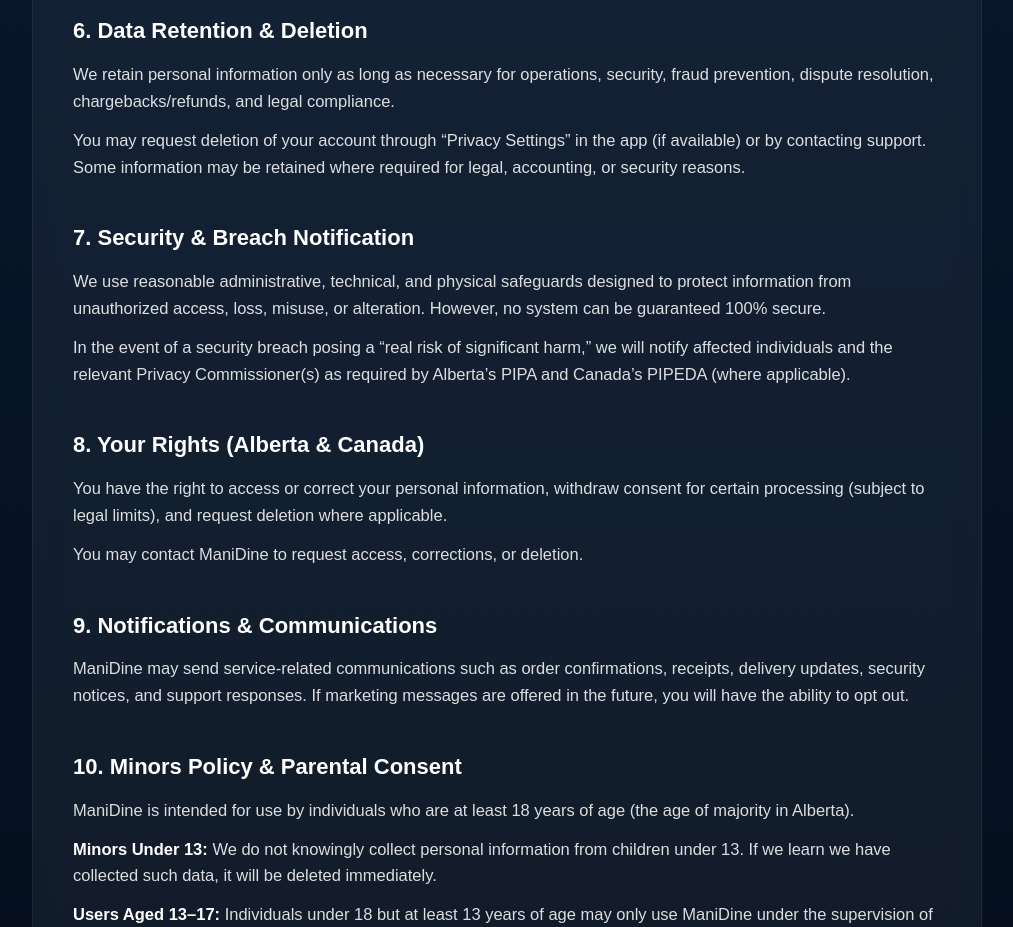
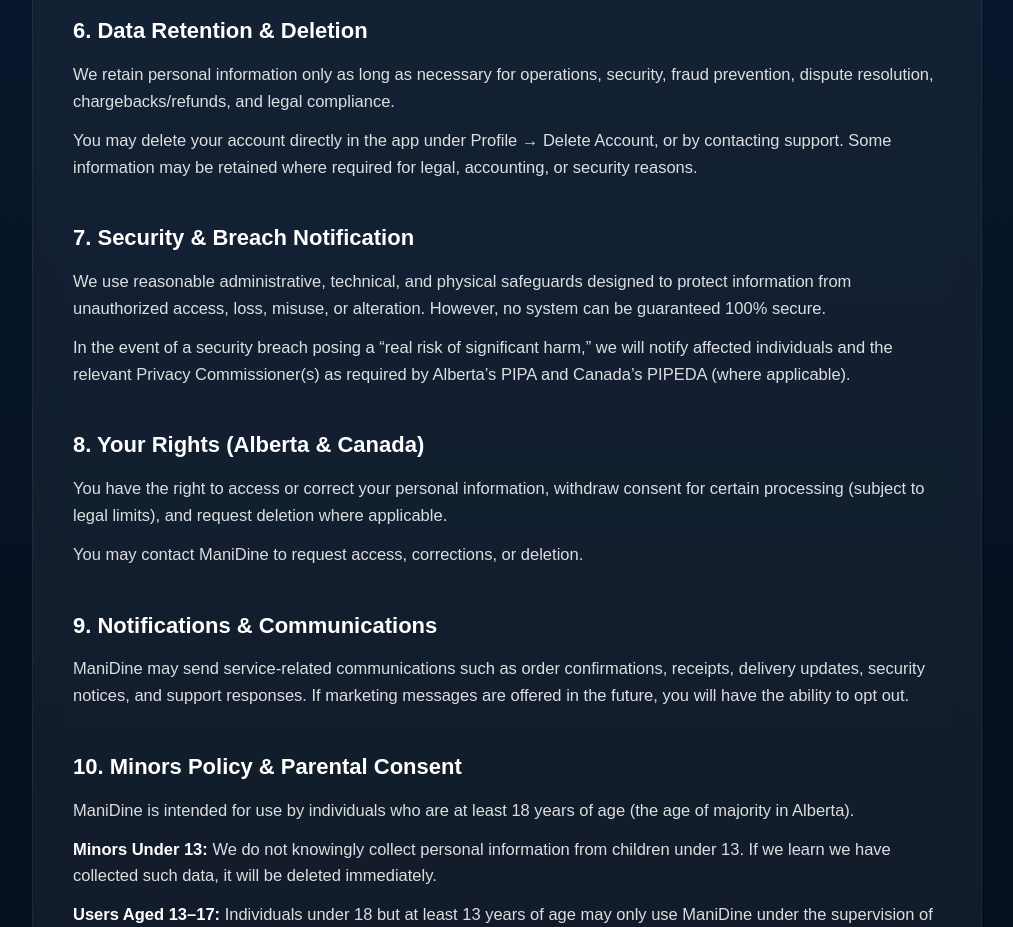
Before and after one commit to manikanniappan/manidine-ca, a Next.js app: page /privacy in a window 1280 px wide. Shown: the part 3040-3967 px from the top of the page, without its empty margins (133-1146 px from the left). Built offline with nearby package versions, Linux system fonts and the light colour scheme; no server answers.

Commit message:
Update privacy & data deletion delete-account wording

```diff
--- a/app/privacy/page.tsx
+++ b/app/privacy/page.tsx
@@ -1,5 +1,4 @@
-// ManiDine.ca /app/privacy/page.tsx — Updated: 2026-01-12 14:55 (America/Edmonton)
-// FILE: app/privacy/page.tsx
+// ManiDine.ca — FILE: /app/privacy/page.tsx — Updated: 2026-01-20 03:40 PM (America/Edmonton)
 
 import type { Metadata } from "next";
 
@@ -54,9 +53,7 @@
               <h2 className="text-[20px] font-bold text-white md:text-[22px]">
                 0. Definitions
               </h2>
-              <p className="mt-3">
-                In this Privacy Policy:
-              </p>
+              <p className="mt-3">In this Privacy Policy:</p>
               <ul className="mt-3 list-disc space-y-2 pl-6">
                 <li>
                   <span className="font-semibold text-white">
@@ -202,9 +199,7 @@
                 A) Sharing for delivery and order completion
               </h3>
               <ul className="mt-3 list-disc space-y-2 pl-6">
-                <li>
-                  Restaurants receive order details needed to prepare food.
-                </li>
+                <li>Restaurants receive order details needed to prepare food.</li>
                 <li>
                   Drivers receive delivery details needed to complete delivery,
                   including address and instructions.
@@ -274,10 +269,10 @@
                 chargebacks/refunds, and legal compliance.
               </p>
               <p className="mt-3">
-                You may request deletion of your account through “Privacy
-                Settings” in the app (if available) or by contacting support.
-                Some information may be retained where required for legal,
-                accounting, or security reasons.
+                You may delete your account directly in the app under Profile →
+                Delete Account, or by contacting support. Some information may
+                be retained where required for legal, accounting, or security
+                reasons.
               </p>
             </section>
 
```
